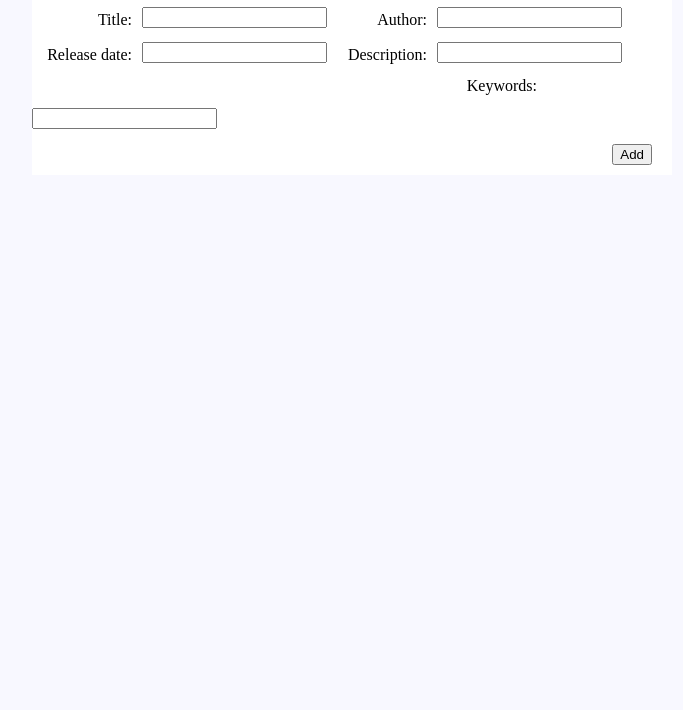
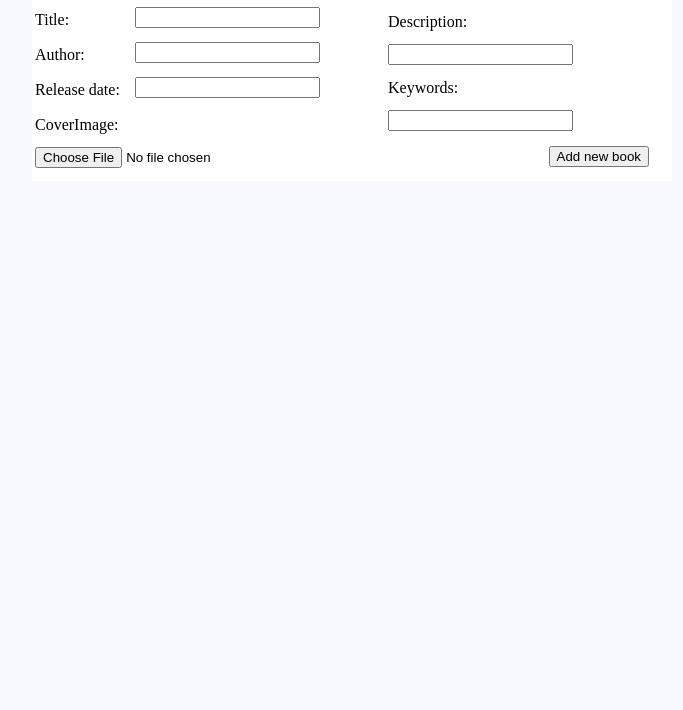
Before and after one commit to yzhbankov/spa-boock-libraty, a plain HTML site: page app/index.html in a window 1280 px wide. Shown: the part 90-800 px from the top of the page, without its empty margins (288-971 px from the left). Drawn offline with Linux system fonts and the light colour scheme.

Commit message:
improving UI total view

```diff
--- a/app/css/screen.css
+++ b/app/css/screen.css
@@ -47,8 +47,8 @@ body {
 }
 #addBook label {
     width: 100px;
-    margin-right: 10px;
-    text-align: right;
+    margin: auto;
+    text-align: left;
     line-height: 25px;
 }
 
@@ -58,9 +58,7 @@ body {
     float: left;
 }
 
-#addBook label[for="title"], #addBook label[for="releaseDate"] {
-    clear: both;
-}
+
 
 #addBook button {
     display: block;
--- a/app/index.html
+++ b/app/index.html
@@ -7,16 +7,27 @@
 </head>
 <body>
 <h1 class="page_title">Backbone Book Library</h1>
+
 <div id="books">
     <form id="addBook" action="#">
         <div>
-            <label for="coverImage">CoverImage: </label><input id="coverImage" type="file"/>
-            <label for="title">Title: </label><input id="title" type="text"/>
-            <label for="author">Author: </label><input id="author" type="text"/>
-            <label for="releaseDate">Release date: </label><input id="releaseDate" type="text"/>
-            <label for="description">Description: </label><input id="description" type="text"/>
-            <label for="keywords">Keywords: </label><input id="keywords" type="text"/>
-            <button id="add">Add</button>
+            <h2 class="page_title">Add new book</h2>
+            <table>
+                <td>
+                    <div><label for="title">Title: </label><input id="title" type="text"></div>
+                    <div><label for="author">Author: </label><input id="author" type="text"></div>
+                    <div><label for="releaseDate">Release date: </label><input id="releaseDate" type="text"></div>
+                    <div><label for="coverImage">CoverImage: </label><input id="coverImage" type="file"></div>
+                <td>
+                    <div><label for="description">Description: </label><input id="description" type="text"></div>
+                    <div><label for="keywords">Keywords: </label><input id="keywords" type="text"></div>
+                    <div>
+                        <button id="add">Add new book</button>
+                    </div>
+                </td>
+
+
+            </table>
         </div>
     </form>
 </div>
--- a/app/js/collections/library.js
+++ b/app/js/collections/library.js
@@ -3,7 +3,7 @@
  */
 define(function (require) {
     var Backbone = require('backbone');
-    var Book = require('models/Book');
+    var Book = require('models/book');
 
     return Backbone.Collection.extend({
         model: Book,
--- a/app/js/views/library.js
+++ b/app/js/views/library.js
@@ -2,7 +2,7 @@
  * Created by Iaroslav Zhbankov on 25.07.2016.
  */
 define(function (require) {
-    var $ = require('jqurey');
+    var $ = require('jquery');
     var Backbone = require('backbone');
     var _ = require('underscore');
     var Book = require('models/book');
```
Also changed, not shown: app/js/views/template/bookDetailsTemplate.html (added, +5 -0 lines).
